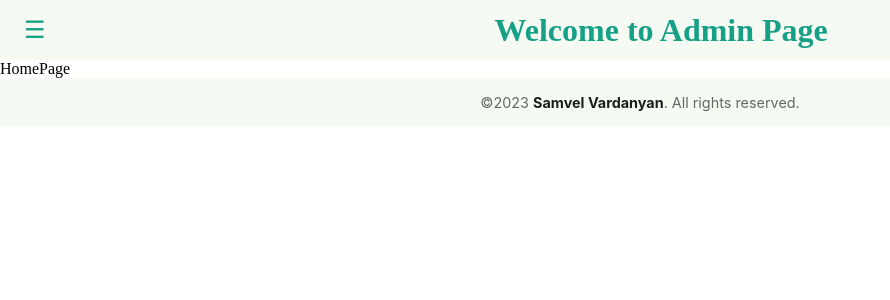
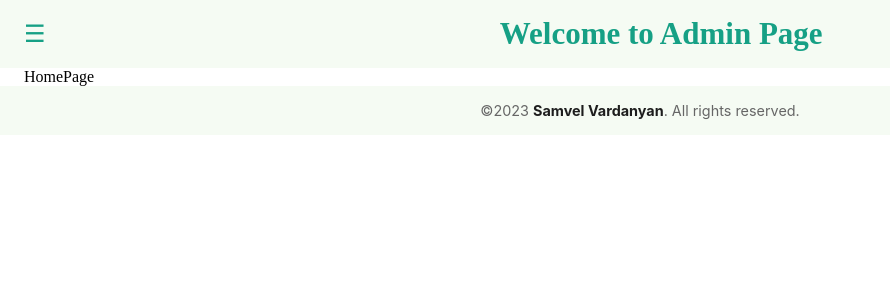
Before and after one commit to DeveloperSamvel/redux-toolkit, a React (Create React App) app: page / in a window 1280 px wide. Shown: the top 300 px of the page, without its empty margins (0-890 px from the left). Built offline with nearby package versions, Linux system fonts and the light colour scheme; sample sign-in values are in the browser's storage.

Commit message:
add logo in sidebar and fix style

```diff
--- a/src/layouts/Admin/MainContent/Footer/Footer.css
+++ b/src/layouts/Admin/MainContent/Footer/Footer.css
@@ -1,7 +1,7 @@
 .main-content-footer {
     display: flex;
     justify-content: center;
-    padding: 16px 32px;
+    padding: 1rem 2rem;
     background: #d3edce3d;
     font-family: -apple-system, BlinkMacSystemFont, 'Segoe UI', 'Roboto', 'Oxygen',
         'Ubuntu', 'Cantarell', 'Fira Sans', 'Droid Sans', 'Helvetica Neue',
--- a/src/layouts/Admin/MainContent/Header/Header.css
+++ b/src/layouts/Admin/MainContent/Header/Header.css
@@ -1,14 +1,8 @@
-.main-content {
-  width: calc(100%);
-}
-
 .main-content-header {
   display: flex;
   align-items: center;
   color: #16a085;
-  height: calc(4rem - 4px);
-  padding: 0 1.5rem;
-  transition: margin-left 0.3s;
+  padding: 1rem 1.5rem;
   transition: width 0.3s ease-in;
   background: #d3edce3d;
 }
@@ -25,4 +19,5 @@
   padding-left: 1.3rem;
   flex-grow: 1;
   text-align: center;
+  font-size: 31px;
 }
--- a/src/layouts/Admin/MainContent/MainContent.css
+++ b/src/layouts/Admin/MainContent/MainContent.css
@@ -2,27 +2,6 @@
   width: calc(100%);
 }
 
-.main-content-header {
-  display: flex;
-  align-items: center;
-  color: #16a085;
-  height: calc(4rem - 4px);
+.main-content-body {
   padding: 0 1.5rem;
-  transition: margin-left 0.3s;
-  transition: width 0.3s ease-in;
-  background: #d3edce3d;
 }
-
-.main-content-header-button {
-  background-color: transparent;
-  border: none;
-  color: #16a085;
-  font-size: 1.5rem;
-  cursor: pointer;
-}
-
-.main-content-header-h1 {
-  padding-left: 1.3rem;
-  flex-grow: 1;
-  text-align: center;
-}
--- a/src/layouts/Admin/Sidebar/SidebarMenu.css
+++ b/src/layouts/Admin/Sidebar/SidebarMenu.css
@@ -2,20 +2,29 @@
   width: 0;
   height: 100vh;
   overflow: hidden;
+  background: #fafdff;
+  box-shadow: 3px 0px 6px #d3edce;
   display: grid;
   grid-template-rows: min-content 1fr;
   transition: width 0.3s ease-in;
 }
 
 .sidebar-menu-header {
-  height: 64px;
+  height: 4rem;
   border-bottom: 1px solid #e0e0e0;
   padding-left: 2rem;
   display: grid;
   align-items: center;
+  grid-template-columns: max-content 1fr;
+  gap: 0.5rem;
+}
+
+.sidebar-menu-header-logo {
+  width: 29px;
 }
 
 .sidebar-menu-header-h2 {
+  color: #1d1d1d;
   text-wrap: nowrap;
 }
 
@@ -39,6 +48,6 @@
 
 @media (min-width: 768px) {
   .sidebar-menu.open {
-    width: 320px;
+    width: 20rem;
   }
 }
--- a/src/layouts/Admin/Sidebar/SidebarMenu.js
+++ b/src/layouts/Admin/Sidebar/SidebarMenu.js
@@ -1,13 +1,16 @@
 import { Link } from "react-router-dom";
 import { FontAwesomeIcon } from "@fortawesome/react-fontawesome";
 import { faRightFromBracket } from "@fortawesome/free-solid-svg-icons";
+import logo from '../../../static/images/logo.png';
 import "./SidebarMenu.css";
+
 
 function SidebarMenu({ handleLogOutUser, open }) {
   return (
     <div className={`sidebar-menu ${open ? "open" : ""}`}>
       <div className="sidebar-menu-header">
-        <h2 className="sidebar-menu-header-h2">Drawer Menu</h2>
+        <img className="sidebar-menu-header-logo" src={logo} alt="logo" />
+        <h2 className="sidebar-menu-header-h2">Admin Menu</h2>
       </div>
       <div className="sidebar-menu-body">
         <Link to="/">Home</Link>
```
Also changed, not shown: src/static/images/ic_cart.svg.
